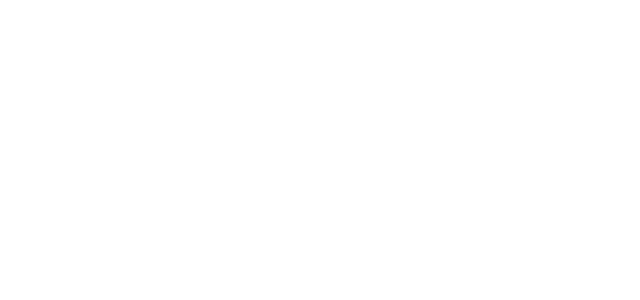
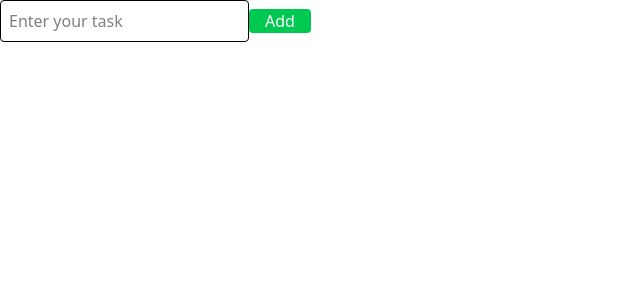
Before and after one commit to meghaniom/signup, a React (Vite) app in the folder todo/: page /todo in a window 1280 px wide. Before the commit this address had no page. Shown: the top 300 px of the page, without its empty margins (0-640 px from the left). Built offline with nearby package versions, Linux system fonts and the light colour scheme.

Commit message:
todo add

```diff
--- a/todo/src/App.jsx
+++ b/todo/src/App.jsx
@@ -1,7 +1,10 @@
 import "./App.css";
-import { BrowserRouter, Route, Routes } from "react-router-dom";
+import { BrowserRouter, Route, Router, Routes } from "react-router-dom";
 import Signup from "./component/Signup";
 import Login from "./component/Login";
+import CreateTodo from "./page/CreateTodo";
+import UpdateTodo from "./page/UpdateTodo";
+import ReadTodo from "./page/ReadTodo";
 
 function App() {
   return (
@@ -10,6 +13,10 @@ function App() {
       <Routes>
         <Route path="/" element ={<Signup/>} />
         <Route path="/login" element = {<Login/>} />
+        <Route path="/todo" element= {<CreateTodo/>} />
+        <Route path="/todo/:id" element = {<UpdateTodo/>} />
+        <Route path="/todos" element = {<ReadTodo/>} />
+
       </Routes>
       </BrowserRouter>
     </>
--- a/todo/src/component/Login.jsx
+++ b/todo/src/component/Login.jsx
@@ -1,5 +1,6 @@
 import { useState } from "react";
 import axios from "axios";
+import { useNavigate } from "react-router-dom";
 
 const Login = () => {
   const [formData, setFormData] = useState({
@@ -7,6 +8,7 @@ const Login = () => {
     password: "",
   });
   const [message, setMessage] = useState(null);
+  const navigate = useNavigate();
 
   const handleChange = (e) => {
     setFormData({ ...formData, [e.target.name]: e.target.value });
@@ -20,6 +22,7 @@ const Login = () => {
       const res = await axios.post("http://localhost:3000/api/v1/auth/login", formData);
       localStorage.setItem("token", res.data.token);
       setMessage({ type: "success", text: "Login successful!" });
+      navigate('/todos');
 
     } catch (err) {
       setMessage({
--- a/todo/src/component/Signup.jsx
+++ b/todo/src/component/Signup.jsx
@@ -1,6 +1,7 @@
 
 import axios from "axios";
 import { useState } from "react";
+import { useNavigate } from "react-router-dom";
 
 const Signup = () => {
   const [formData, setFormData] = useState({
@@ -9,6 +10,7 @@ const Signup = () => {
     username: "",
   });
   const [message, setMessage] = useState(null);
+  const navigate = useNavigate();
 
   const handleChange = (e) => {
     setFormData({ ...formData, [e.target.name]: e.target.value });
@@ -21,6 +23,7 @@ const Signup = () => {
       const res = await axios.post("http://localhost:3000/api/v1/auth/user", formData);
       setMessage({ type: "success", text: res.data.message });
       setFormData({ email: "", password: "", username: "" });
+        navigate('/login');
     } catch (err) {
       setMessage({ type: "error", text: err.response?.data?.message || "Something went wrong" });
     }
--- /dev/null
+++ b/todo/src/page/CreateTodo.jsx
@@ -0,0 +1,28 @@
+import React, { useState } from 'react'
+import api from '../utils/api';
+
+const CreateTodo = () => {
+    const [taskname, setTaskname] = useState('');
+    const addTodo =async(e) => {
+        e.preventDefault();
+        try {
+            await api.post('/todo',{taskname});
+            setTaskname('');
+        }catch(err) {
+           alert('Task exists or failed.');
+        }
+    };
+  return (
+   <form onSubmit={addTodo}>
+    <input type="text"
+    value={taskname}
+    onChange={(e) => setTaskname(e.target.value)}
+    placeholder='Enter your task'
+    className='flex-1 p-2 border rounded'
+    required />
+      <button type="submit" className="bg-green-500 text-white px-4 rounded hover:bg-green-600">Add</button>
+   </form>
+  )
+}
+
+export default CreateTodo
--- /dev/null
+++ b/todo/src/page/ReadTodo.jsx
@@ -0,0 +1,44 @@
+import React, { useEffect, useState } from "react";
+import api from "../utils/api";
+
+const ReadTodo = () => {
+  const [todo, setTodo] = useState([]);
+
+  const getTodos = async () => {
+    try {
+      const res = await api.get("/todos");
+      setTodo(res.data.todo)
+    } catch (error) {
+      console.log(error);
+      console.error("Error fetching todos:", err);
+    }
+  };
+   const deleteTodo = async () =>  {
+    try {
+        await api.delete(`/todo/${id}`);
+        getTodos();
+    }
+    catch (error) {
+        console.log('Delete Failed')
+    }
+   };
+
+   useEffect(()=> {
+    getTodos();
+   },[]);
+  return (
+    <div>
+      <h2 className="text-lg font-semibold mb-4">Your Todos</h2>
+      <ul>
+         {todo.map((todos) => (
+          <li key={todos._id} className="flex justify-between items-center bg-gray-100 p-2 mb-2 rounded">
+            {todos.taskname}
+            <button onClick={() => deleteTodo(todos._id)} className="text-red-500 hover:text-red-700">Delete</button>
+          </li>
+        ))}
+      </ul>
+    </div>
+  );
+};
+
+export default ReadTodo;
--- /dev/null
+++ b/todo/src/page/UpdateTodo.jsx
@@ -0,0 +1,11 @@
+import React from 'react'
+
+const UpdateTodo = () => {
+  return (
+  <div>
+
+  </div>
+  )
+}
+
+export default UpdateTodo
--- /dev/null
+++ b/todo/src/utils/api.js
@@ -0,0 +1,13 @@
+import axios from "axios" ;
+
+const token =  localStorage.getItem('token');
+
+
+const api = axios.create({
+      baseURL: "http://localhost:3000/api/v1/todo",
+      headers : {
+          Authorization: `Bearer ${token}`,
+      },
+});
+
+ export default api;
```
